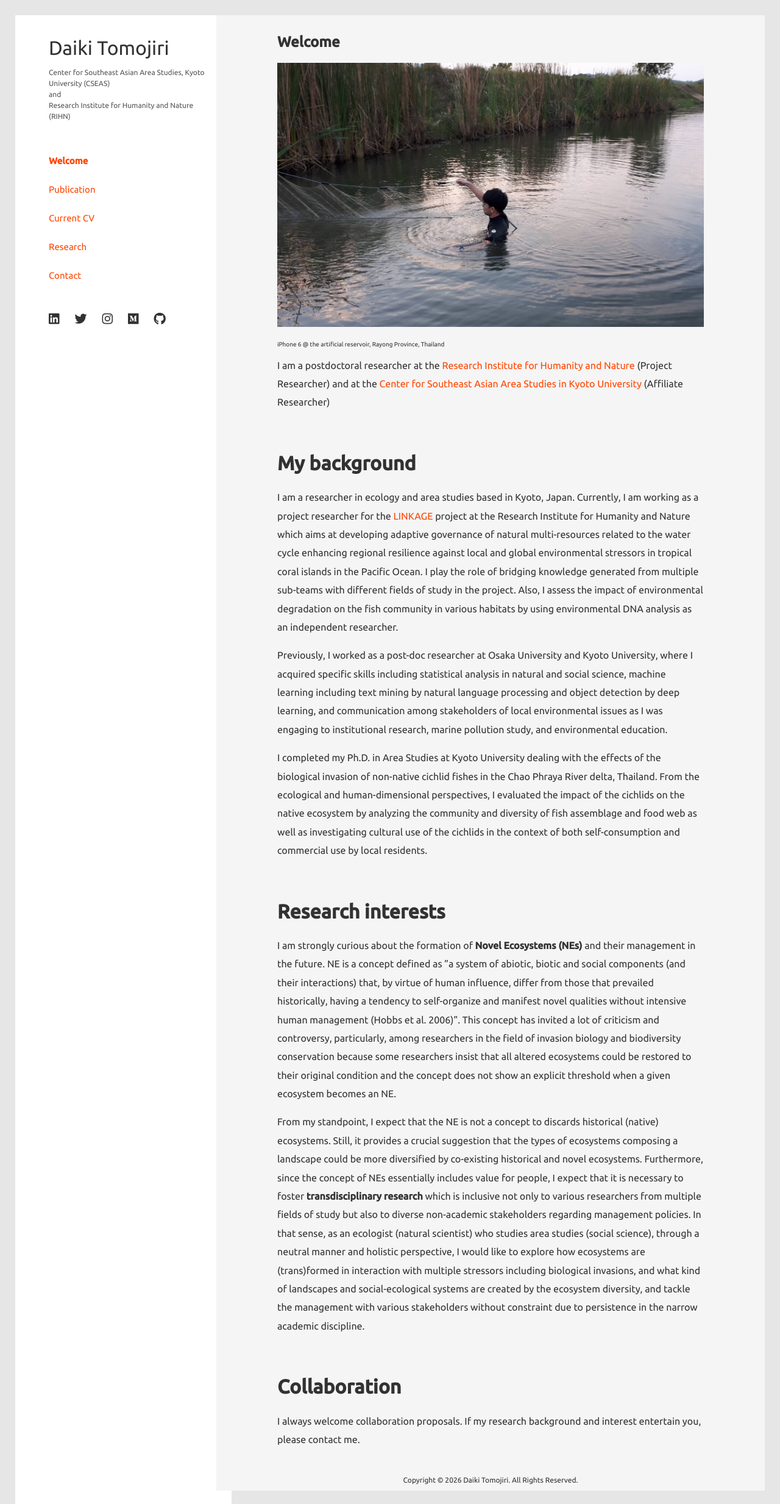
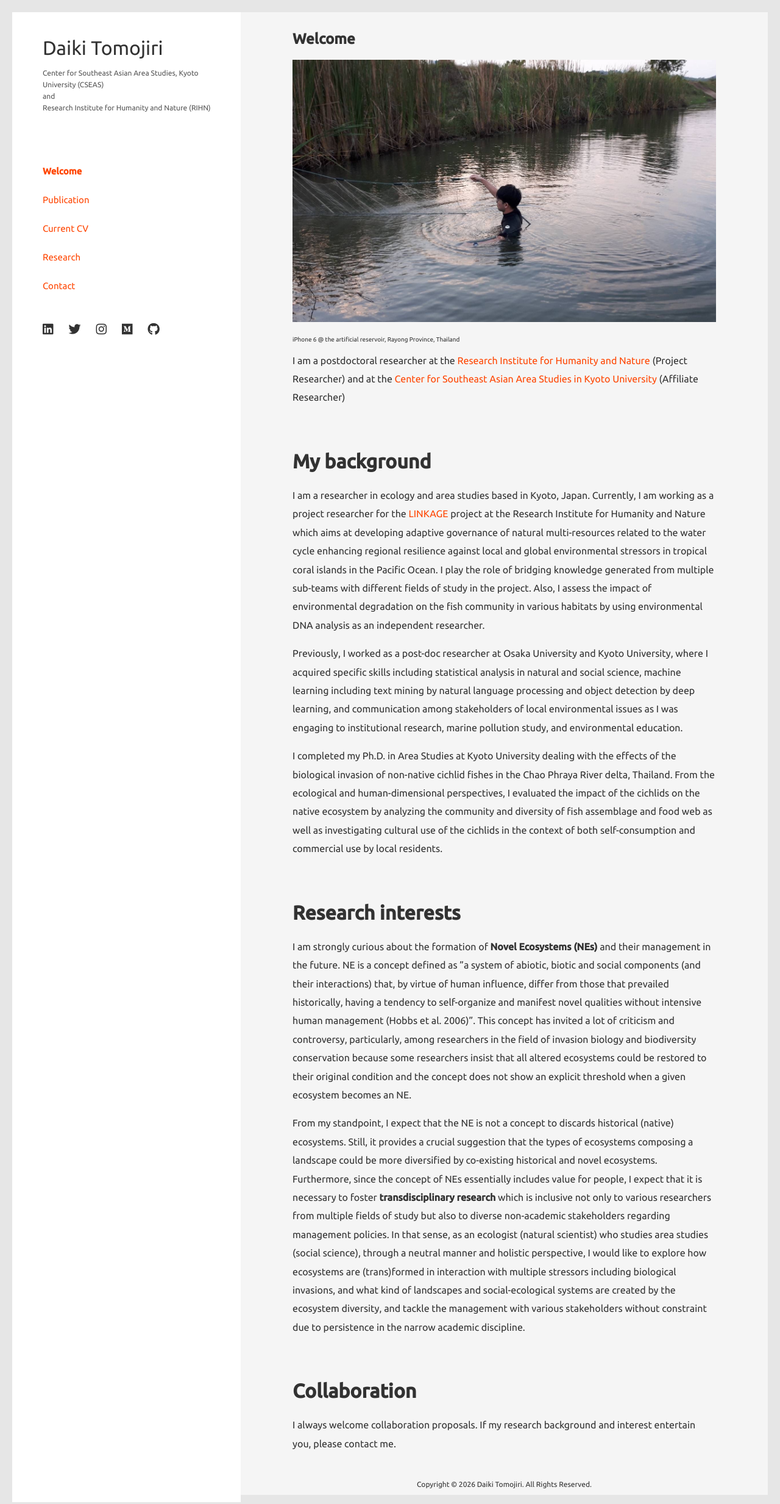
Before and after one commit to tjdk1992/tjdk1992.github.io, a Jekyll site: the page built from index.md, in a window 1280 px wide. Shown: the whole page at 61% size. Built offline with Jekyll 4.4.1, drawn with Linux system fonts in a browser that asks for light colours.

Commit message:
Fix overlap and make left column full height

```diff
--- a/assets/css/layout.css
+++ b/assets/css/layout.css
@@ -1,26 +1,28 @@
 .total {
   display: grid;
-  grid-template-columns: 355px minmax(0, 1fr);
+  grid-template-columns: 375px minmax(0, 1fr);
   column-gap: 0;
   align-items: stretch;
   max-width: 1300px;
   margin: 0 auto;
+  padding: 20px 20px 0 20px;
   position: relative;
 }
 
 #left-column {
-  width: 355px;
-  margin: 25px 0 0 25px;
+  width: 100%;
   background: #fff;
   text-align: left;
+  align-self: stretch;
+  min-height: 100%;
 }
 
 #global-head {
   width: 100%;
-  padding-top: 35px;
-  padding-left: 55px;
+  padding-top: 40px;
+  padding-left: 50px;
   padding-right: 30px;
-  padding-bottom: 25px;
+  padding-bottom: 30px;
   color: rgb(50, 50, 50);
   background: transparent;
   margin: 0;
@@ -29,7 +31,7 @@
 #global-head p {
   font-size: 12px;
   color: rgb(85, 85, 85);
-  line-height: 18px;
+  line-height: 1.6;
   margin-bottom: 0;
 }
 
@@ -38,24 +40,24 @@
   background: transparent;
   text-align: left;
   font-size: 15px;
-  padding-top: 0;
-  padding-left: 55px;
+  padding-top: 25px;
+  padding-left: 50px;
   padding-right: 30px;
-  padding-bottom: 25px;
+  padding-bottom: 40px;
   margin: 0;
 }
 
 #main {
-  padding-top: 25px;
-  padding-right: 25px;
-  padding-bottom: 10px;
-  padding-left: 0;
+  width: 100%;
   min-width: 0;
+  padding: 0;
+  margin: 0;
 }
 
 #main-in {
-  padding-left: 0;
-  margin-left: 0;
+  padding: 0;
+  margin: 0;
+  min-width: 0;
 }
 
 #main p {
@@ -65,8 +67,9 @@
 
 #main section {
   background-color: rgb(245, 245, 245);
-  padding: 25px 100px 25px 100px;
+  padding: 30px 85px 25px 85px;
   margin: 0;
+  min-width: 0;
 }
 
 #main .welcome {
@@ -76,77 +79,67 @@
 #overlay {
   display: none;
   position: fixed;
-  background: rgba(0, 0, 0, .6);
-  width: 100%;
-  height: 100%;
-  top: 0;
-  left: 0;
-  right: 0;
-  bottom: 0;
+  background: rgba(0, 0, 0, 0.6);
+  inset: 0;
 }
 
-/* slightly narrower desktop */
+/* medium desktop */
 @media screen and (max-width: 1150px) {
   .total {
-    grid-template-columns: 330px minmax(0, 1fr);
-  }
-
-  #left-column {
-    width: 330px;
-    margin: 10px 0 0 10px;
-    top: 10px;
+    grid-template-columns: 340px minmax(0, 1fr);
+    padding: 12px 12px 0 12px;
   }
 
   #global-head {
-    padding-top: 30px;
-    padding-left: 45px;
-    padding-right: 25px;
+    padding-top: 32px;
+    padding-left: 40px;
+    padding-right: 24px;
+    padding-bottom: 24px;
   }
 
   #sidebar {
-    padding-left: 45px;
-    padding-right: 25px;
+    padding-top: 20px;
+    padding-left: 40px;
+    padding-right: 24px;
+    padding-bottom: 32px;
   }
 
-  #main {
-    padding-top: 10px;
-    padding-right: 10px;
+  #main section {
+    padding: 28px 45px 24px 45px;
   }
 }
 
 @media screen and (max-width: 1050px) {
   .total {
-    grid-template-columns: 310px minmax(0, 1fr);
-  }
-
-  #left-column {
-    width: 310px;
-    margin: 0;
-    top: 0;
+    grid-template-columns: 300px minmax(0, 1fr);
+    padding: 0;
   }
 
   #global-head {
-    padding-top: 20px;
-    padding-left: 35px;
+    padding-top: 24px;
+    padding-left: 32px;
     padding-right: 20px;
+    padding-bottom: 22px;
   }
 
   #sidebar {
-    padding-left: 35px;
+    padding-top: 18px;
+    padding-left: 32px;
     padding-right: 20px;
+    padding-bottom: 28px;
   }
 
-  #main {
-    padding-top: 0;
-    padding-right: 0;
+  #main section {
+    padding: 25px 32px 25px 32px;
   }
 }
 
-/* mobile: slide-in left column */
+/* mobile */
 @media screen and (max-width: 900px) {
   .total {
     display: block;
     max-width: 1300px;
+    padding: 0;
   }
 
   #left-column {
@@ -155,7 +148,7 @@
     right: -300px;
     width: 270px;
     height: 100%;
-    margin: 0;
+    min-height: 100vh;
     background: #fff;
     transition: .35s ease-in-out;
     z-index: 300;
@@ -163,38 +156,21 @@
   }
 
   #global-head {
-    width: 100%;
     padding-top: 25px;
-    padding-left: 40px;
-    padding-right: 20px;
+    padding-left: 32px;
+    padding-right: 18px;
     padding-bottom: 20px;
-    background: transparent;
-  }
-
-  #global-head p {
-    color: rgb(85, 85, 85);
-    font-size: 12px;
-    line-height: 18px;
   }
 
   #sidebar {
-    width: 100%;
-    padding-top: 0;
-    padding-left: 40px;
-    padding-right: 20px;
+    padding-top: 10px;
+    padding-left: 32px;
+    padding-right: 18px;
     padding-bottom: 25px;
-    background: transparent;
   }
 
   #main {
-    padding-top: 25px;
-    padding-left: 0;
-    padding-right: 0;
-    padding-bottom: 10px;
-  }
-
-  #main-in {
-    padding-left: 0;
+    width: 100%;
   }
 
   #main section {
@@ -212,21 +188,21 @@
 
 @media screen and (max-width: 400px) {
   #left-column {
-    right: -200px;
-    width: 200px;
+    right: -220px;
+    width: 220px;
   }
 
   .open #left-column {
-    transform: translate3d(-200px, 0, 0);
+    transform: translate3d(-220px, 0, 0);
   }
 
   #global-head {
-    padding-left: 25px;
-    padding-right: 15px;
+    padding-left: 24px;
+    padding-right: 14px;
   }
 
   #sidebar {
-    padding-left: 25px;
-    padding-right: 15px;
+    padding-left: 24px;
+    padding-right: 14px;
   }
 }
```
